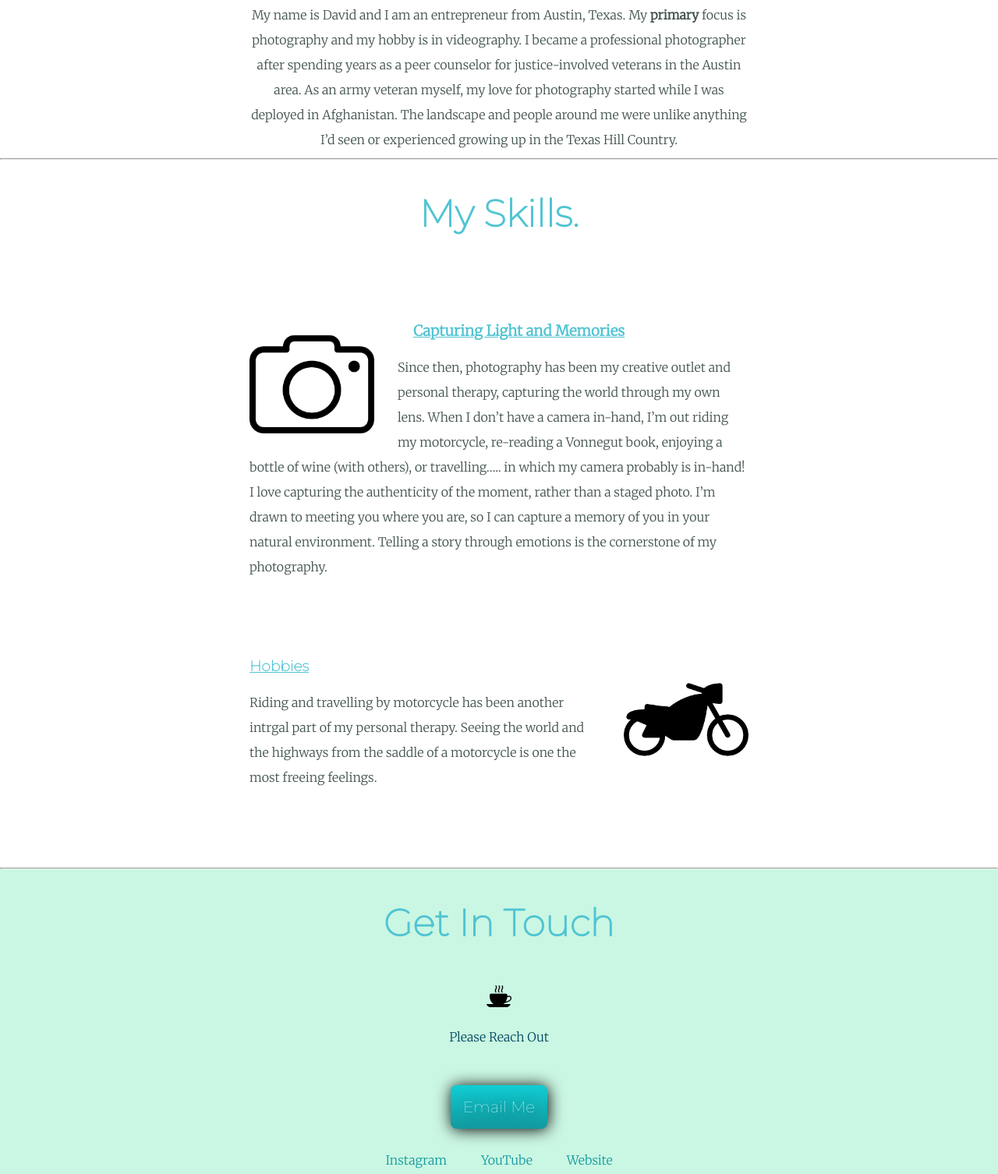
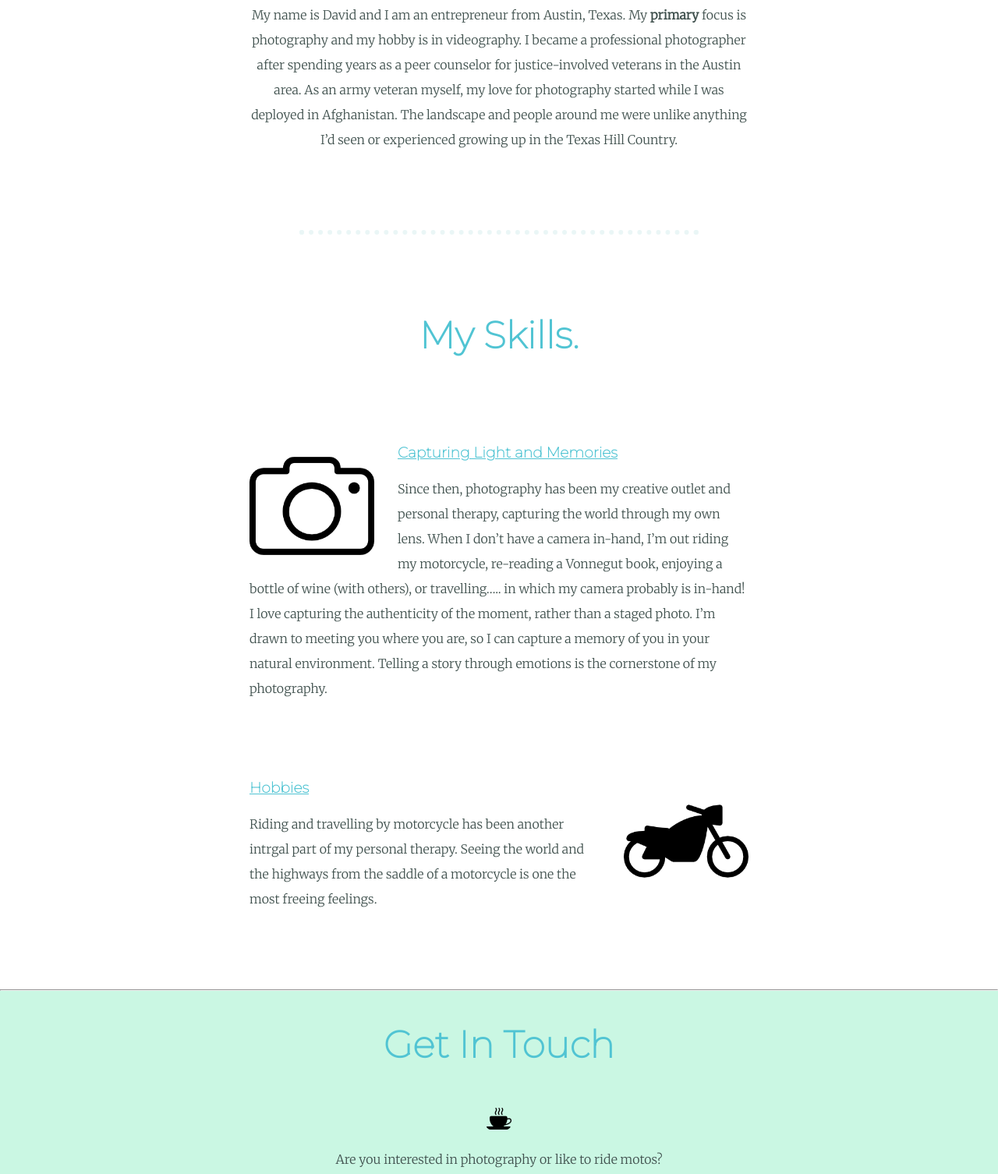
Before and after one commit to dwg06d/practice, a plain HTML site: page index.html in a window 1280 px wide. Shown: the part 1490-2996 px from the top of the page at 78% size. Drawn offline with Linux system fonts and the light colour scheme.

Commit message:
format css changes

```diff
--- a/index.html
+++ b/index.html
@@ -24,15 +24,16 @@
     <div class="profile">
       <img src="Dave.png" alt="Picture of David Griffin" style="height:500px;">
       <h2 class="hello">Hello.</h2>
-      <p class="intro">My name is David and I am an entrepreneur from Austin, Texas. My <strong>primary</strong> focus is photography and my hobby is in videography. I became a professional photographer after spending years as a peer counselor for justice-involved veterans in the Austin area. As an army veteran myself, my love for photography started while I was deployed in Afghanistan.
-         The landscape and people around me were unlike anything I’d seen or experienced growing up in the Texas Hill Country.</p>
+      <p class="intro">My name is David and I am an entrepreneur from Austin, Texas. My <strong>primary</strong> focus is photography and my hobby is in videography. I became a professional photographer after spending years as a peer counselor for
+        justice-involved veterans in the Austin area. As an army veteran myself, my love for photography started while I was deployed in Afghanistan.
+        The landscape and people around me were unlike anything I’d seen or experienced growing up in the Texas Hill Country.</p>
     </div>
-    <hr>
+    <hr class="intro-divide">
     <div class="skills">
       <h2>My Skills.</h2>
       <div class="skill-row">
         <img class="cam" src="camera.png" alt="camera-icon">
-        <h3><a href="https://www.davidwaynephoto.com/">Capturing Light and Memories</a></h3>
+        <h3>Capturing Light and Memories</h3>
         <p> Since then, photography has been my creative outlet and personal therapy, capturing the world through my own lens.
 
           When I don’t have a camera in-hand, I’m out riding my motorcycle, re-reading a Vonnegut book, enjoying a bottle of wine (with others), or travelling….. in which my camera probably is in-hand! I love capturing the authenticity of the moment,
@@ -45,10 +46,12 @@
       </div>
     </div>
 
-    <div class="contact-me">
+
+  <div class="contact-me">
       <hr>
+
       <h2>Get In Touch</h2> <img src="coffee-cup.png" alt="image-coffee">
-      <p class="out"> Please Reach Out</p>
+      <p class="contact_message"> Are you interested in photography or like to ride motos?</p>
       <a class="btn" href="mailto:info@davidwaynephoto.com">Email Me</a>
     </div>
   </div>
```
